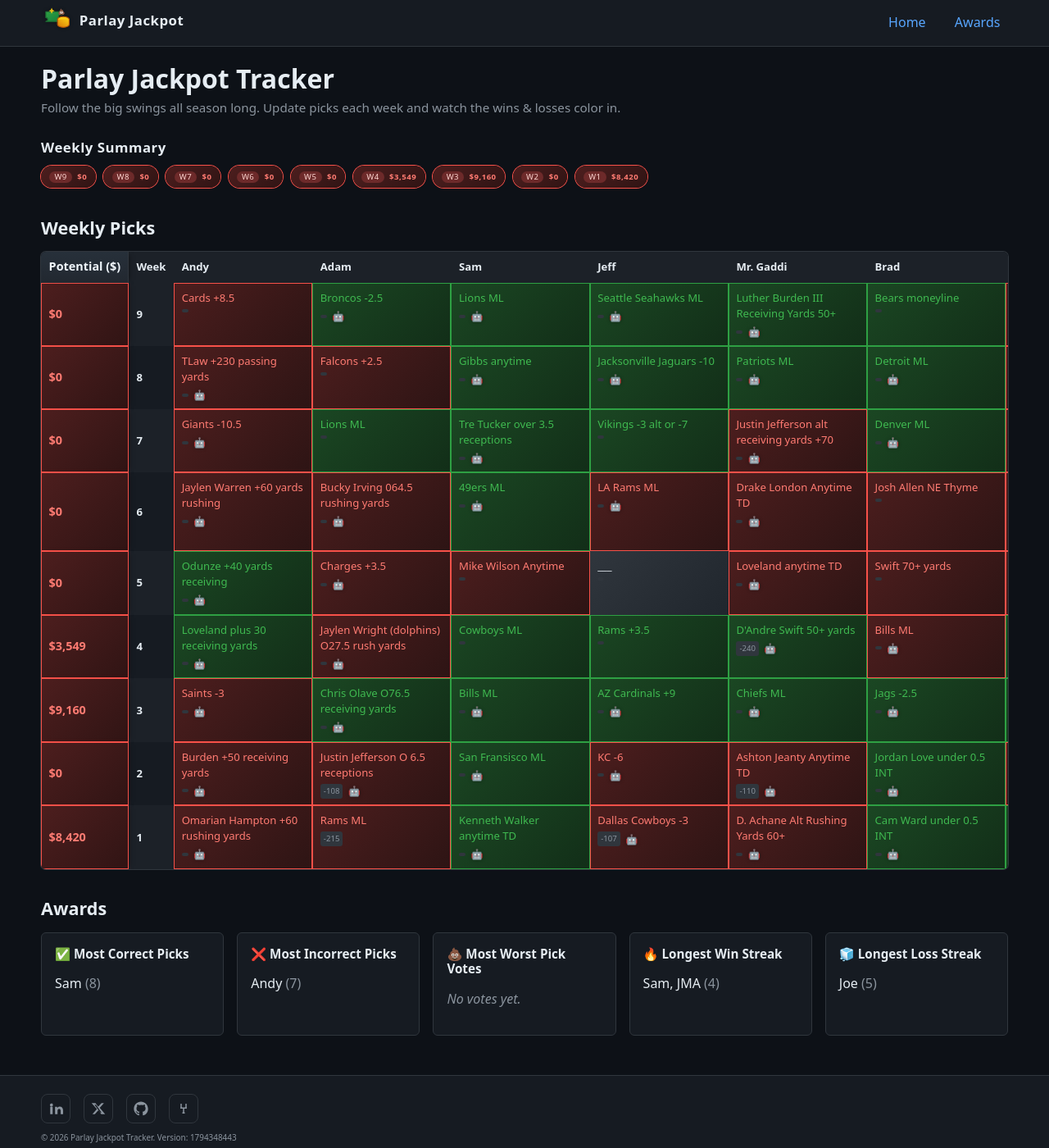
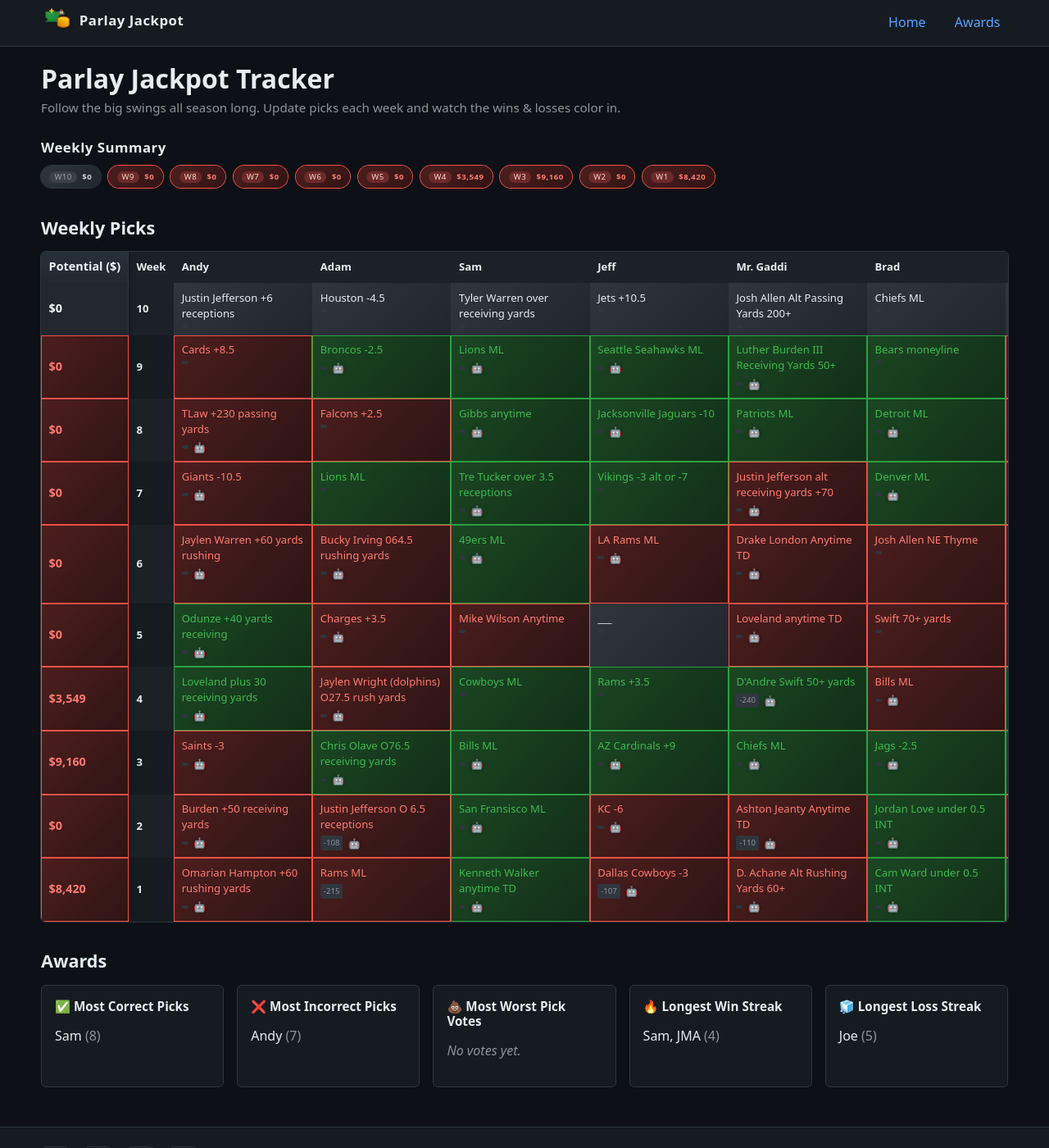
Before and after one commit to jeffmiller00/parlay_jackpot, a Jekyll site: the page built from index.markdown, in a window 1280 px wide and 1400 px high. Shown: the whole window at 82% size. Built offline with Jekyll 4.4.1, drawn with Linux system fonts in a browser that asks for light colours; some of the changed text lies outside the part shown.

Commit message:
Import picks from the sheet

```diff
--- a/_data/weeks.yml
+++ b/_data/weeks.yml
@@ -1,7 +1,76 @@
 ---
 season: 2026
-version: 1794348443
+version: 1794765938
 weeks:
+- week: 10
+  total_potential: 0
+  worst_rationale: ___
+  picks:
+    andy:
+      pick: Justin Jefferson +6 receptions
+      status: pending
+      worst: false
+      odds: ''
+    adam:
+      pick: Houston -4.5
+      status: pending
+      worst: false
+      odds: ''
+    sam:
+      pick: Tyler Warren over receiving yards
+      status: pending
+      worst: false
+      odds: ''
+    jeff:
+      pick: Jets +10.5
+      status: pending
+      worst: false
+      odds: ''
+    mr_gaddi:
+      pick: Josh Allen Alt Passing Yards 200+
+      status: pending
+      worst: false
+      odds: ''
+    brad:
+      pick: Chiefs ML
+      status: pending
+      worst: false
+      odds: ''
+    joe:
+      pick: Olave 60+ yards
+      status: pending
+      worst: false
+      odds: ''
+    jma:
+      pick: Cook anytime TD
+      status: pending
+      worst: false
+      odds: ''
+    mike:
+      pick: Chase anytime TD
+      status: pending
+      worst: false
+      odds: ''
+    daniel:
+      pick: Jordan Watkins 25+ rec yards
+      status: pending
+      worst: false
+      odds: ''
+    josh:
+      pick: MIA +4.5
+      status: pending
+      worst: false
+      odds: ''
+    yerkes:
+      pick: ___
+      status: pending
+      worst: false
+      odds: ''
+    piers:
+      pick: Stafford 220+ passing yards
+      status: pending
+      worst: false
+      odds: ''
 - week: 9
   total_potential: 0
   worst_rationale: ___
```
